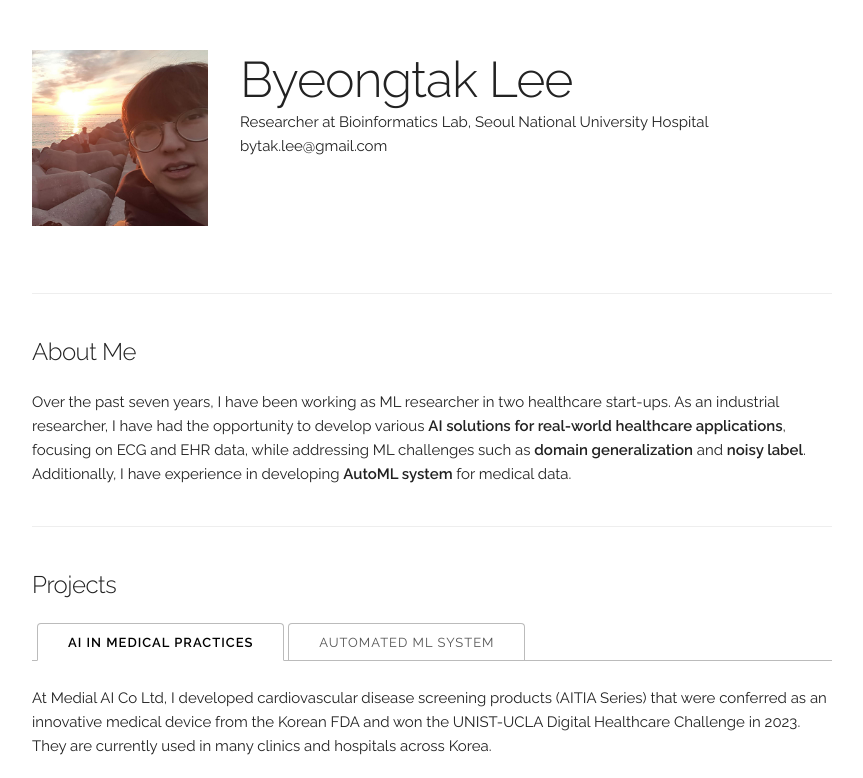
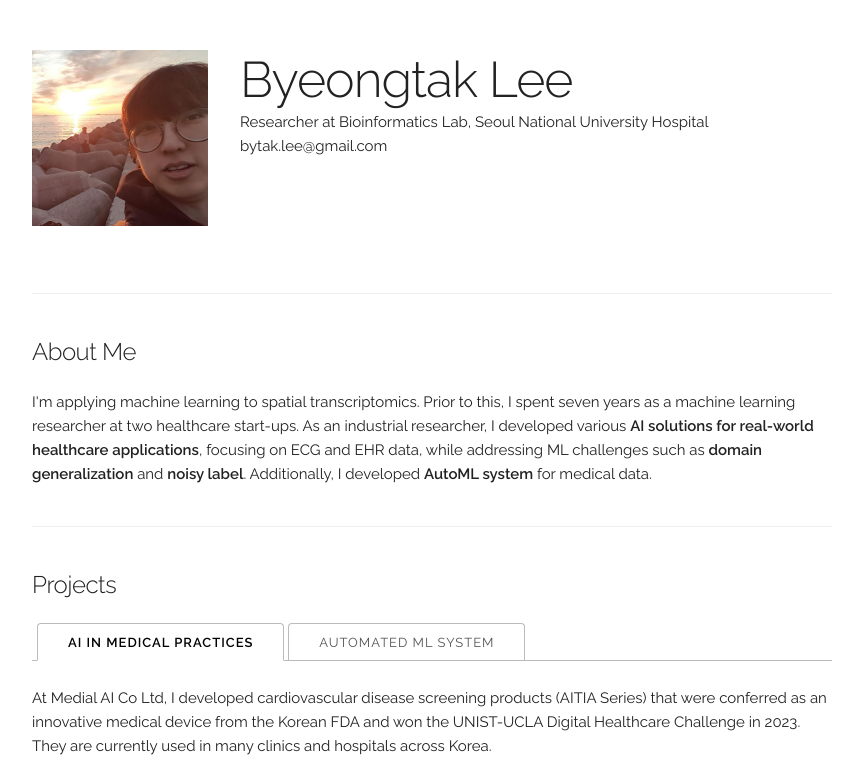
Before and after one commit to byeongtak/byeongtak.github.io, a Jekyll site: the page built from index.html, in a window 1280 px wide and 900 px high, cut to the strip 0-778 px from the top of the window. Shown: the whole strip, without its empty margins (208-1071 px from the left). Built offline with Jekyll 4.4.1, drawn with Linux system fonts in a browser that asks for light colours.

Commit message:
Update index.html

```diff
--- a/index.html
+++ b/index.html
@@ -14,16 +14,11 @@ layout: default
 <!-- ========== About ========== -->
 <div class="docs-section" id="about">
   <h5>About Me</h5>
-	Over the past seven years, I have been working as ML researcher in two healthcare start-ups.
-	As an industrial researcher, I have had the opportunity to develop various <b>AI solutions for real-world healthcare applications</b>, focusing on ECG and EHR data, while addressing ML challenges such as <b>domain generalization</b> and <b>noisy label</b>.
-	Additionally, I have experience in developing <b>AutoML system</b> for medical data.
+	I'm applying machine learning to spatial transcriptomics.
+	Prior to this, I spent seven years as a machine learning researcher at two healthcare start-ups.
+	As an industrial researcher, I developed various <b>AI solutions for real-world healthcare applications</b>, focusing on ECG and EHR data, while addressing ML challenges such as <b>domain generalization</b> and <b>noisy label</b>.
+	Additionally, I developed <b>AutoML system</b> for medical data.
   <br>
-<!--   <br> -->
-<!-- 	I believe AI can liberate humanity from disease, and I am committed to contributing towards this. -->
-<!-- 	Particularly, I am interested in applying ML to <b>bioinformatics</b>, including genomics and structural biology, while tackling technical challenges in ML that emerge during in this process. -->
-<!--   <br> -->
-<!--   <br> -->
-<!-- 	Keywords: <b>AI for Healthcare(AI4Health), Domain generalization, Noisy label, AutoML system, Bioinformatics</b> -->
 
 </div>
 
```
